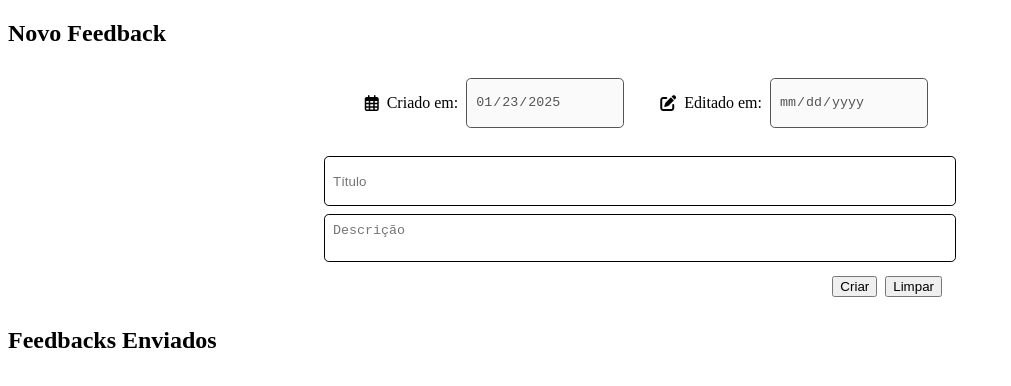
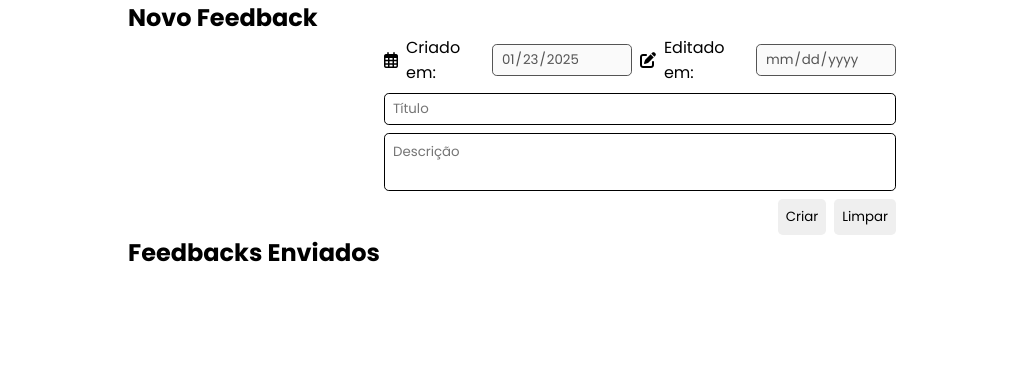
Before and after one commit to pedrodif/uploadFrontendOO, a plain HTML site: page index.html in a window 1280 px wide. Shown: the whole page, without its empty margins (0-1011 px from the left). Drawn offline with Linux system fonts and the light colour scheme; files that its build step writes are made by us from their sources; no server answers.

```diff
--- a/index.html
+++ b/index.html
@@ -4,9 +4,10 @@
     <meta charset="UTF-8">
     <meta name="viewport" content="width=device-width, initial-scale=1.0">
     <script src="https://kit.fontawesome.com/9e7334b542.js" crossorigin="anonymous"></script>
-    <link rel="stylesheet" href="./assets//css/global.css">
-    <link rel="stylesheet" href="./assets/css/form.css">
-    <link rel="stylesheet" href="./assets/css/toast.css">
+    <link rel="stylesheet" href="./assets/css/global.css">
+    <link rel="stylesheet" href="./assets/css/components/form.css">
+    <link rel="stylesheet" href="./assets/css/components/toast.css">
+    <link rel="stylesheet" href="./assets/css/components/loader.css">
     <title>Feedback</title>
 </head>
 <body>
```
